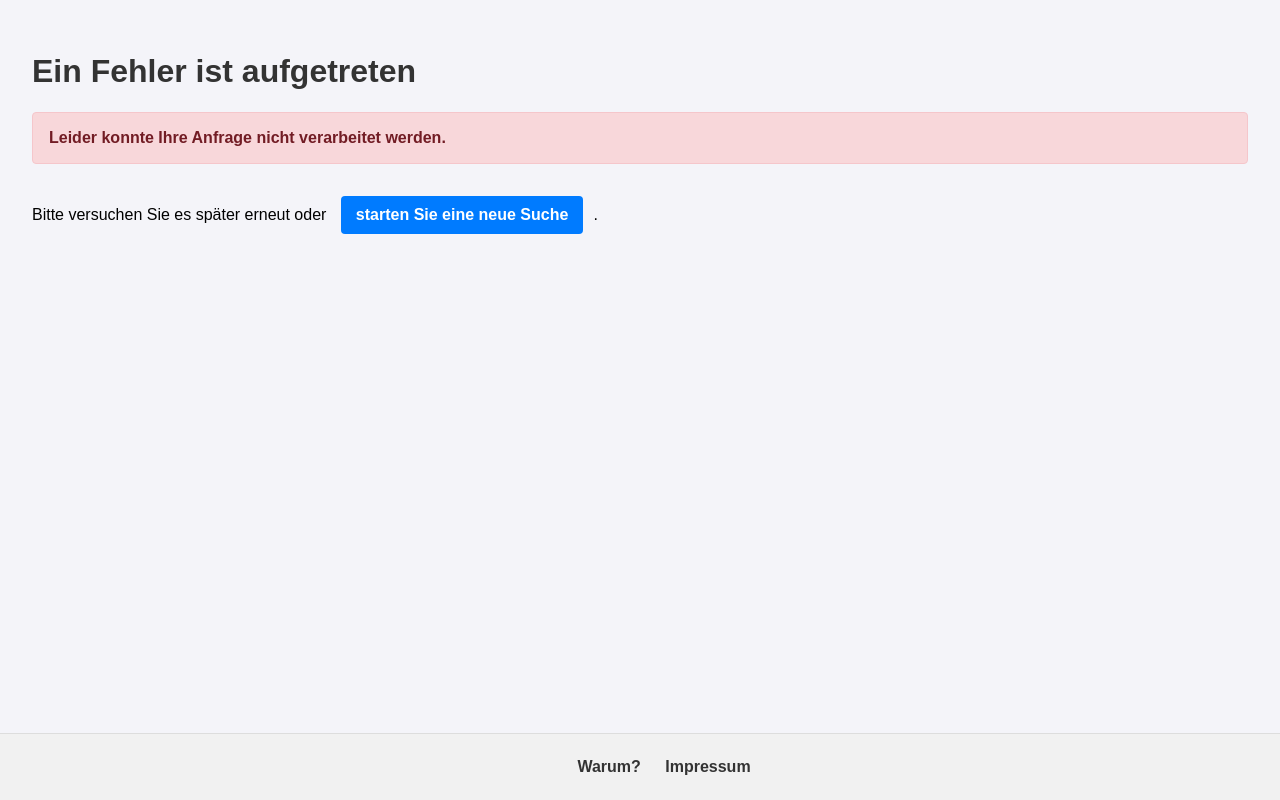
After one commit to kleinski/full_planes, a Flask app: template templates/error.html in a window 1280 px wide; the page is wider, and only the part inside the window is pictured. The commit adds this page. Run offline with Flask 3, Linux system fonts and the light colour scheme; the template is opened without the code that fills it, so the values that code supplies are empty.

Commit message:
Enhance error handling: Introduce custom AmadeusApiError exception, improve error messages, and create a dedicated error page with styled messages for better user experience.

```diff
--- a/app.py
+++ b/app.py
@@ -12,18 +12,19 @@ the Free Software Foundation, either version 3 of the License, or
 '''
 
 import concurrent.futures
+import csv
+import io
+import json
 import os
 import time
 from datetime import date, datetime, timedelta
-import json
-import io
-import csv
 from threading import Lock
 from typing import Any, Dict, List, Optional
 
 import requests
 from dotenv import load_dotenv
-from flask import Flask, Response, redirect, render_template, request, session, url_for
+from flask import (Flask, Response, redirect, render_template, request,
+                   session, url_for)
 
 load_dotenv()
 
@@ -38,6 +39,11 @@ app.secret_key = os.getenv("FLASK_SECRET_KEY")
 if not app.secret_key:
     print("!!! WARNING: FLASK_SECRET_KEY is not set. Sessions are not secure.")
     app.secret_key = 'dev-secret-key-for-testing-only' # Fallback for development
+
+# --- Custom Exceptions ---
+class AmadeusApiError(Exception):
+    """Custom exception for Amadeus API related errors."""
+    pass
 
 # Daily limit for flight search API calls to control costs
 DAILY_API_CALL_LIMIT = 1000
@@ -221,8 +227,8 @@ def get_amadeus_token() -> Optional[str]:
         print(f"Successfully obtained and cached a new Amadeus API token, expires in {expires_in} seconds.")
         return access_token
     except requests.exceptions.RequestException as e:
-        print(f"Error getting Amadeus token: {e}")
-        return None
+        print(f"Fatal error getting Amadeus token: {e}")
+        raise AmadeusApiError(f"Fehler bei der Authentifizierung mit der Amadeus API. Bitte überprüfen Sie die Server-Logs. Details: {e}")
 
 def find_flights(token: str, origin: str, destination: str, departure_date: str, all_airports: List[Dict[str, str]], airline_codes: Dict[str, str]) -> List[Dict[str, Any]]:
     """
@@ -247,6 +253,9 @@ def find_flights(token: str, origin: str, destination: str, departure_date: str,
 
             # If we are being rate-limited, wait and try again.
             if response.status_code == 429:
+                if attempt == 2: # Last attempt failed
+                    print(f"Giving up on {origin}->{destination} for {departure_date} after 3 failed attempts due to rate limiting.")
+                    raise AmadeusApiError("Das API-Ratenlimit wurde auch nach mehreren Versuchen überschritten. Die Suche wurde abgebrochen.")
                 wait_time = 1 * (2 ** attempt) # Exponential backoff: 1s, 2s, 4s
                 print(f"Rate limit hit for {origin}->{destination} on {departure_date}. Retrying in {wait_time}s... (Attempt {attempt + 1}/3)")
                 time.sleep(wait_time)
@@ -282,12 +291,10 @@ def find_flights(token: str, origin: str, destination: str, departure_date: str,
 
         except requests.exceptions.RequestException as e:
             # For connection errors, etc., log the error and stop retrying for this request.
-            print(f"API request failed for {origin}->{destination} on {departure_date}: {e}")
-            break # Exit the retry loop
+            print(f"Fatal API request failed for {origin}->{destination} on {departure_date}: {e}")
+            raise AmadeusApiError(f"Die Amadeus API ist aufgrund eines Verbindungsfehlers nicht erreichbar. Details: {e}")
 
-    # If all retries fail, return an empty list for this day's search.
-    print(f"All retries failed for {origin}->{destination} on {departure_date}. Giving up.")
-    return []
+    raise AmadeusApiError(f"Unbekannter Fehler bei der Flugsuche für {origin}->{destination} am {departure_date}.")
 
 # --- FLASK ROUTEN ---
 
@@ -353,26 +360,35 @@ def search() -> Any:
         return redirect(url_for('index', error=f"Das tägliche API-Limit von {DAILY_API_CALL_LIMIT} Aufrufen wurde erreicht. Bitte versuchen Sie es morgen erneut."))
     # --- END QUOTA CHECK ---
 
-    token = get_amadeus_token()
-    if not token:
-        return redirect(url_for('index', error="Could not get API token. Check your credentials and server logs."))
+    try:
+        token = get_amadeus_token()
+        if not token:
+            # This case should now be handled by the exception in get_amadeus_token, but as a fallback:
+            raise AmadeusApiError("Konnte keinen API-Token erhalten. Überprüfen Sie Ihre Credentials und die Server-Logs.")
 
-    all_airports = GERMAN_AIRPORTS + DESTINATION_AIRPORTS
+        all_airports = GERMAN_AIRPORTS + DESTINATION_AIRPORTS
 
-    # Use a ThreadPoolExecutor to run API requests in parallel
-    all_found_flights = []
-    # Set max_workers to a reasonable number to avoid hitting API rate limits.
-    with concurrent.futures.ThreadPoolExecutor(max_workers=5) as executor:
-        # Create a future for each day's flight search
-        future_to_date = {
-            executor.submit(find_flights, token, origin, destination, (start_date + timedelta(days=i)).strftime("%Y-%m-%d"), all_airports, AIRLINE_CODES): (start_date + timedelta(days=i))
-            for i in range(delta.days + 1)
-        }
+        # Use a ThreadPoolExecutor to run API requests in parallel
+        all_found_flights = []
+        with concurrent.futures.ThreadPoolExecutor(max_workers=5) as executor:
+            future_to_date = {
+                executor.submit(find_flights, token, origin, destination, (start_date + timedelta(days=i)).strftime("%Y-%m-%d"), all_airports, AIRLINE_CODES): (start_date + timedelta(days=i))
+                for i in range(delta.days + 1)
+            }
 
-        for future in concurrent.futures.as_completed(future_to_date):
-            date_of_future = future_to_date[future]
-            print(f"Completed search for {origin} -> {destination} on {date_of_future.strftime('%Y-%m-%d')}")
-            all_found_flights.extend(future.result())
+            for future in concurrent.futures.as_completed(future_to_date):
+                try:
+                    all_found_flights.extend(future.result())
+                except Exception as exc:
+                    print(f'A search task generated an exception: {exc}')
+                    executor.shutdown(wait=False, cancel_futures=True)
+                    raise exc # Re-raise to be caught by the outer try-except
+
+    except AmadeusApiError as e:
+        return render_template('error.html', error_message=str(e), is_debug=app.debug)
+    except Exception as e:
+        print(f"An unexpected error occurred during search: {e}")
+        return render_template('error.html', error_message="Ein unerwarteter interner Fehler ist aufgetreten.", is_debug=app.debug)
 
     # Filter flights based on the optional seat limit
     max_seats = None
--- a/static/style.css
+++ b/static/style.css
@@ -93,3 +93,23 @@ button:disabled { background-color: #cccccc; cursor: not-allowed; }
 .th-sort-asc::after, .th-sort-desc::after { content: ''; display: inline-block; margin-left: 0.5em; border: 4px solid transparent; }
 .th-sort-asc::after { border-bottom-color: white; }
 .th-sort-desc::after { border-top-color: white; }
+
+/* Error Page Styles */
+.error-page-message {
+    color: #721c24;
+    font-weight: bold;
+    padding: 1em;
+    border: 1px solid #f5c6cb;
+    background-color: #f8d7da;
+    border-radius: 4px;
+}
+.error-details {
+    margin-top: 2em;
+    background-color: #f8f9fa;
+    border: 1px solid #dee2e6;
+    padding: 1em;
+    border-radius: 4px;
+    font-family: monospace;
+    white-space: pre-wrap;
+    word-wrap: break-word;
+}
--- /dev/null
+++ b/templates/error.html
@@ -0,0 +1,25 @@
+{% extends "base.html" %}
+
+{% block title %}Fehler{% endblock %}
+
+{% block content %}
+<div class="container">
+    <h1>Ein Fehler ist aufgetreten</h1>
+    <p class="error-page-message">
+        Leider konnte Ihre Anfrage nicht verarbeitet werden.
+    </p>
+
+    {# Show detailed error message only in debug mode for security reasons #}
+    {% if is_debug and error_message %}
+        <div class="error-details">
+            <h2>Technische Details:</h2>
+            <pre><code>{{ error_message }}</code></pre>
+        </div>
+    {% endif %}
+
+    <p style="margin-top: 2em;">
+        Bitte versuchen Sie es später erneut oder
+        <a href="{{ url_for('index') }}" class="action-link" style="display: inline-block; margin-left: 10px;">starten Sie eine neue Suche</a>.
+    </p>
+</div>
+{% endblock %}
```
